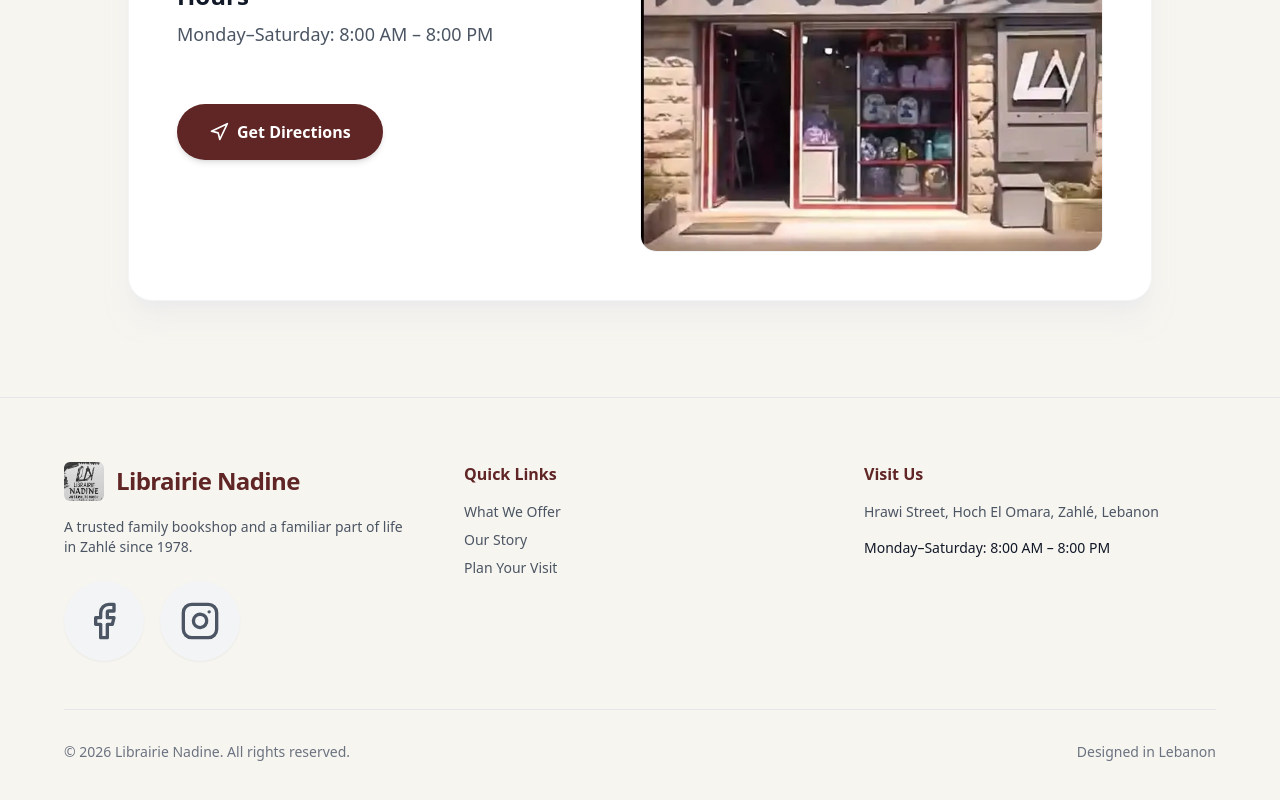
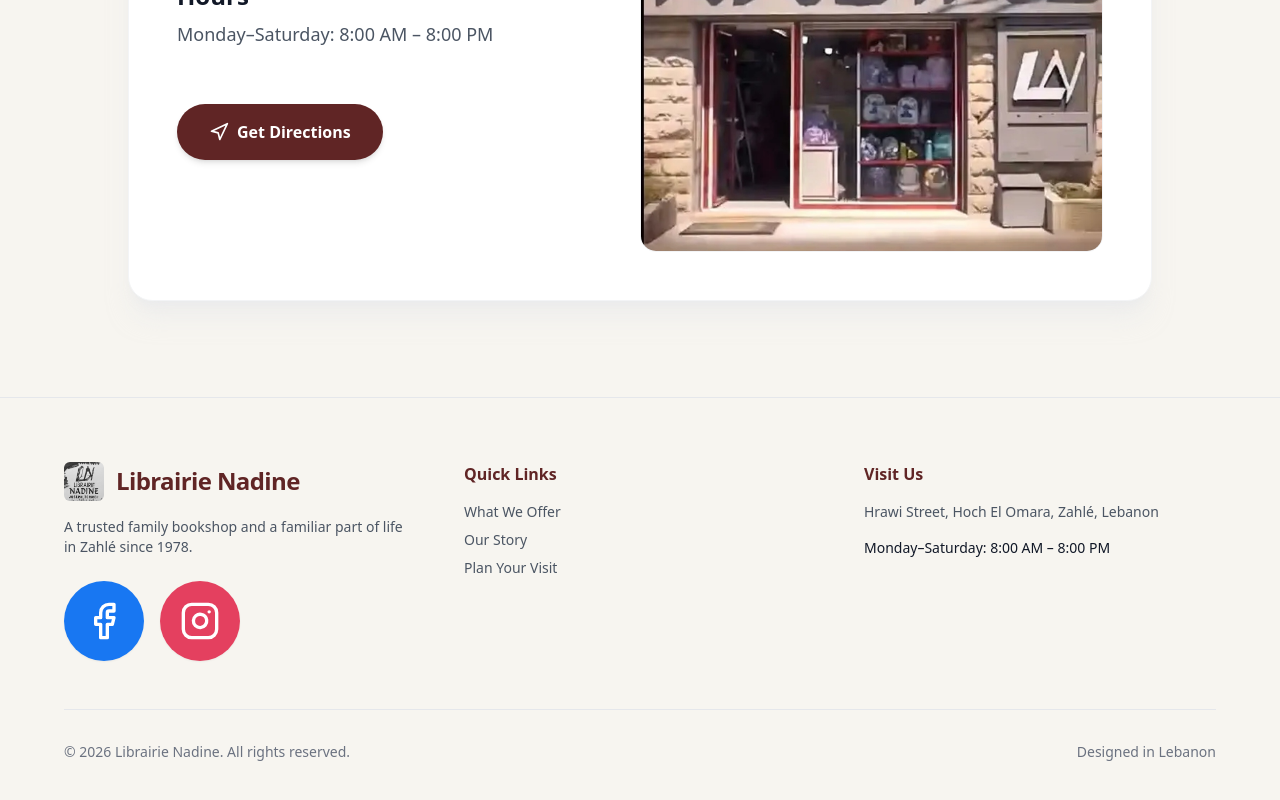
Before and after one commit to MartinT787/website-LibrairieNadine, a Next.js app: page / in a window 1280 px wide. Shown: the part 4106-4906 px from the top of the page. Built offline with nearby package versions, Linux system fonts and the light colour scheme.

Commit message:
Make social icons permanently colored

```diff
--- a/src/app/layout.tsx
+++ b/src/app/layout.tsx
@@ -135,10 +135,10 @@
               </div>
               <p className="text-sm text-gray-600 mb-6">{t.footerDesc}</p>
               <div className="flex gap-4 justify-center md:justify-start">
-                <a href="https://www.facebook.com/NadineBookstore?mibextid=wwXIfr&mibextid=wwXIfr" target="_blank" rel="noreferrer" className="w-20 h-20 rounded-full bg-gray-100 flex items-center justify-center text-gray-600 hover:bg-[#1877F2] hover:text-white transition-colors shadow-sm" aria-label="Facebook">
+                <a href="https://www.facebook.com/NadineBookstore?mibextid=wwXIfr&mibextid=wwXIfr" target="_blank" rel="noreferrer" className="w-20 h-20 rounded-full bg-[#1877F2] text-white flex items-center justify-center hover:opacity-90 transition-opacity shadow-sm" aria-label="Facebook">
                   <Facebook size={40} />
                 </a>
-                <a href="https://www.instagram.com/librairienadine" target="_blank" rel="noreferrer" className="w-20 h-20 rounded-full bg-gray-100 flex items-center justify-center text-gray-600 hover:bg-[#E4405F] hover:text-white transition-colors shadow-sm" aria-label="Instagram">
+                <a href="https://www.instagram.com/librairienadine" target="_blank" rel="noreferrer" className="w-20 h-20 rounded-full bg-[#E4405F] text-white flex items-center justify-center hover:opacity-90 transition-opacity shadow-sm" aria-label="Instagram">
                   <Instagram size={40} />
                 </a>
               </div>
```
